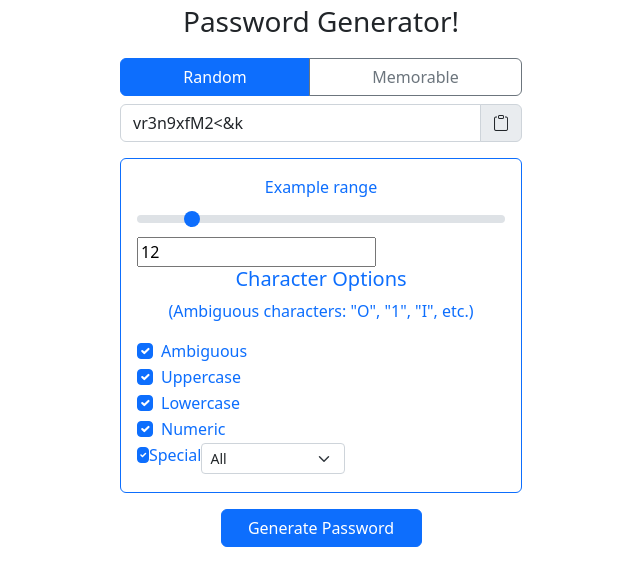
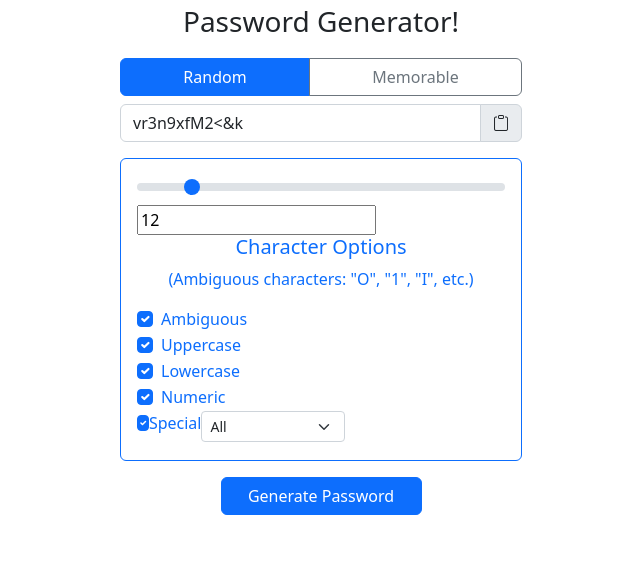
Before and after one commit to dambrose/password-generator, a React (Create React App) app: page / in a window 1280 px wide. Shown: the top 586 px of the page, without its empty margins (319-959 px from the left). Built offline with nearby package versions, Linux system fonts and the light colour scheme.

Commit message:
remove label

```diff
--- a/src/RangeSelect.js
+++ b/src/RangeSelect.js
@@ -1,13 +1,6 @@
-import {useRef} from 'react';
-
 export default function RangeSelect({min = 0, max = 100, value, setValue}) {
-	const id = useRef(`range_${(Math.random() * 10000000).toFixed(0)}`);
-
 	return (
-		<>
-			<label htmlFor={id.current} className="form-label d-flex justify-content-center">Example range</label>
 		<input
-                id={id.current}
 			type="range"
 			className="form-range"
 			max={max}
@@ -15,6 +8,5 @@ export default function RangeSelect({min = 0, max = 100, value, setValue}) {
 			value={value}
 			onChange={({target: {value}}) => setValue(value)}
 		/>
-		</>
 	);
 }
```
Lines whose indentation alone changed are shown as unchanged.
